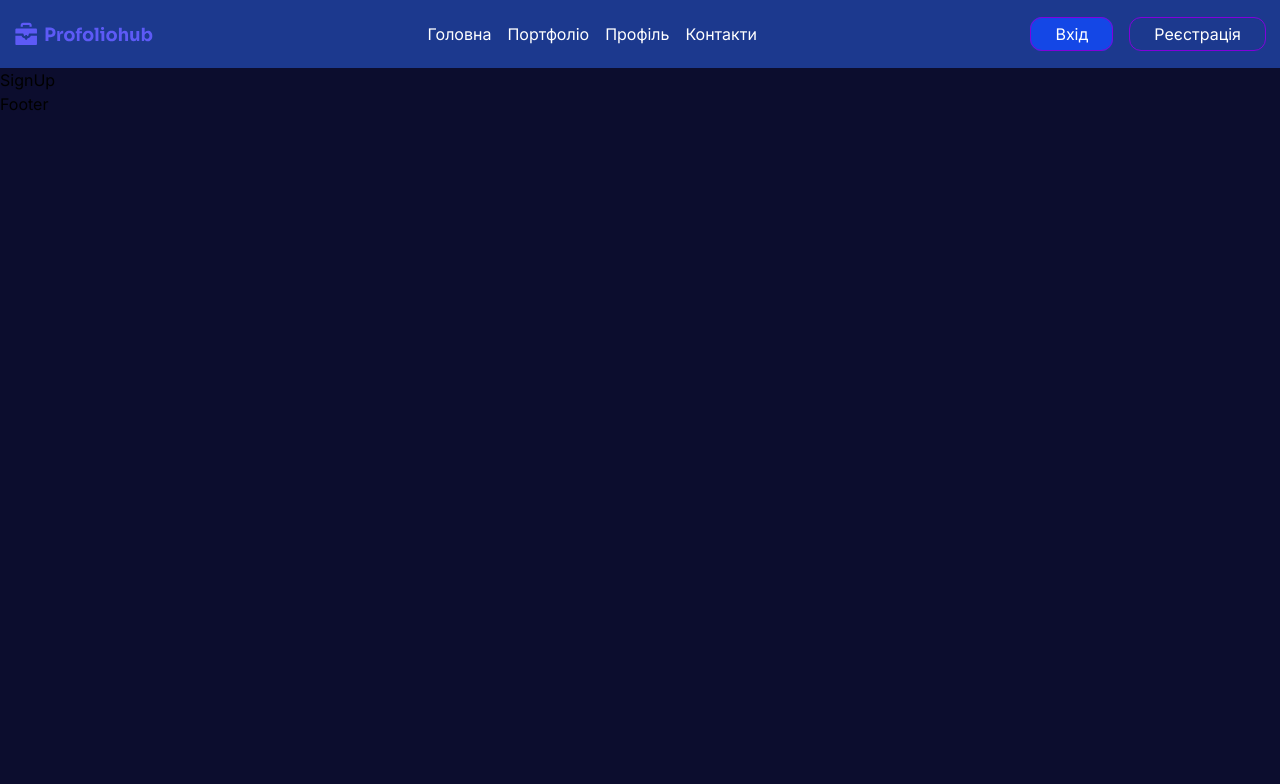
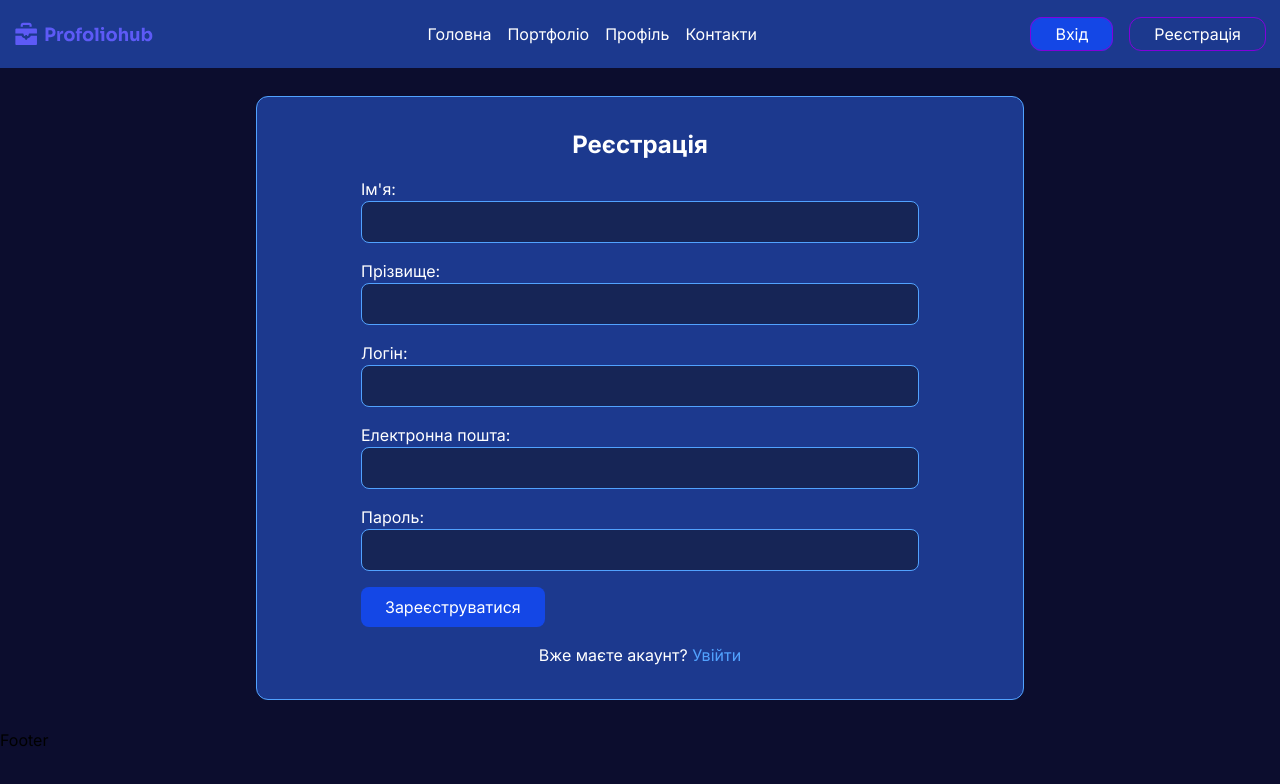
Before and after one commit to Crushitel/profoliohub, a React (Vite) app in the folder client/: page /signup in a window 1280 px wide. Shown: the top 784 px of the page. Built offline with nearby package versions, Linux system fonts and the light colour scheme.

Commit message:
Adding a sign up page for registration

```diff
--- a/client/src/pages/Login.jsx
+++ b/client/src/pages/Login.jsx
@@ -1,6 +1,6 @@
 import { useContext, useState, useLayoutEffect } from 'react';
 import { AuthContext } from '../context/AuthContext';
-import { useNavigate } from 'react-router-dom';
+import { useNavigate, Link } from 'react-router-dom';
 import axiosInstance from '../utils/axiosInstance';
 
 const Login = () => {
@@ -72,6 +72,9 @@ const Login = () => {
           </div>
           <button type="submit" className="px-6 py-2 bg-blue-700 text-white rounded-lg hover:bg-blue-600 transition-colors">Увійти</button>
         </form>
+        <p className="mt-4 text-center text-white">
+          Немає акаунту? <Link to="/signup" className="text-blue-400 hover:underline">Зареєструйтесь</Link>
+        </p>
       </div>
     </section>
   );
--- a/client/src/pages/SignUp.jsx
+++ b/client/src/pages/SignUp.jsx
@@ -1,9 +1,113 @@
-import React from 'react'
+import React, { useState } from 'react';
+import { useNavigate, Link } from 'react-router-dom';
+import axiosInstance from '../utils/axiosInstance';
 
 const SignUp = () => {
+  const navigate = useNavigate();
+  const [formData, setFormData] = useState({
+    first_name: '',
+    last_name: '',
+    username: '',
+    email: '',
+    password: '',
+  });
+  const [error, setError] = useState('');
+  const [success, setSuccess] = useState('');
+
+  const handleChange = (e) => {
+    setFormData({ ...formData, [e.target.name]: e.target.value });
+  };
+
+  const handleSubmit = async (e) => {
+    e.preventDefault();
+    try {
+      await axiosInstance.post('/user/register', formData);
+      setSuccess('Реєстрація успішна! Ви можете увійти.');
+      setError('');
+      setTimeout(() => navigate('/login'), 2000); // Перенаправлення на сторінку входу через 2 секунди
+    } catch (err) {
+      setError(err.response?.data?.message || 'Помилка реєстрації');
+      setSuccess('');
+    }
+  };
+
   return (
-    <div>SignUp</div>
-  )
-}
+    <section className="container mx-auto my-7">
+      <div className="mx-3.5 lg:mx-64 px-12 md:px-26 py-8 bg-blue-900 border border-blue-400 rounded-xl">
+        <h1 className="text-white text-center text-2xl font-bold">Реєстрація</h1>
+        {error && <p className="text-red-500">{error}</p>}
+        {success && <p className="text-green-500">{success}</p>}
+        <form className="mt-4" onSubmit={handleSubmit}>
+          <div className="mb-4">
+            <label htmlFor="first_name" className="block text-white">Ім'я:</label>
+            <input
+              type="text"
+              id="first_name"
+              name="first_name"
+              value={formData.first_name}
+              onChange={handleChange}
+              className="w-full text-white text-light px-3 py-2 border bg-blue-950 border-blue-400 rounded-lg"
+              required
+            />
+          </div>
+          <div className="mb-4">
+            <label htmlFor="last_name" className="block text-white">Прізвище:</label>
+            <input
+              type="text"
+              id="last_name"
+              name="last_name"
+              value={formData.last_name}
+              onChange={handleChange}
+              className="w-full text-white text-light px-3 py-2 border bg-blue-950 border-blue-400 rounded-lg"
+              required
+            />
+          </div>
+          <div className="mb-4">
+            <label htmlFor="username" className="block text-white">Логін:</label>
+            <input
+              type="text"
+              id="username"
+              name="username"
+              value={formData.username}
+              onChange={handleChange}
+              className="w-full text-white text-light px-3 py-2 border bg-blue-950 border-blue-400 rounded-lg"
+              required
+            />
+          </div>
+          <div className="mb-4">
+            <label htmlFor="email" className="block text-white">Електронна пошта:</label>
+            <input
+              type="email"
+              id="email"
+              name="email"
+              value={formData.email}
+              onChange={handleChange}
+              className="w-full text-white text-light px-3 py-2 border bg-blue-950 border-blue-400 rounded-lg"
+              required
+            />
+          </div>
+          <div className="mb-4">
+            <label htmlFor="password" className="block text-white">Пароль:</label>
+            <input
+              type="password"
+              id="password"
+              name="password"
+              value={formData.password}
+              onChange={handleChange}
+              className="w-full text-white text-light px-3 py-2 border bg-blue-950 border-blue-400 rounded-lg"
+              required
+            />
+          </div>
+          <button type="submit" className="px-6 py-2 bg-blue-700 text-white rounded-lg hover:bg-blue-600 transition-colors">
+            Зареєструватися
+          </button>
+        </form>
+        <p className="text-white text-center mt-4">
+          Вже маєте акаунт? <Link to="/login" className="text-blue-400 hover:underline">Увійти</Link>
+        </p>
+      </div>
+    </section>
+  );
+};
 
-export default SignUp
+export default SignUp;
```
